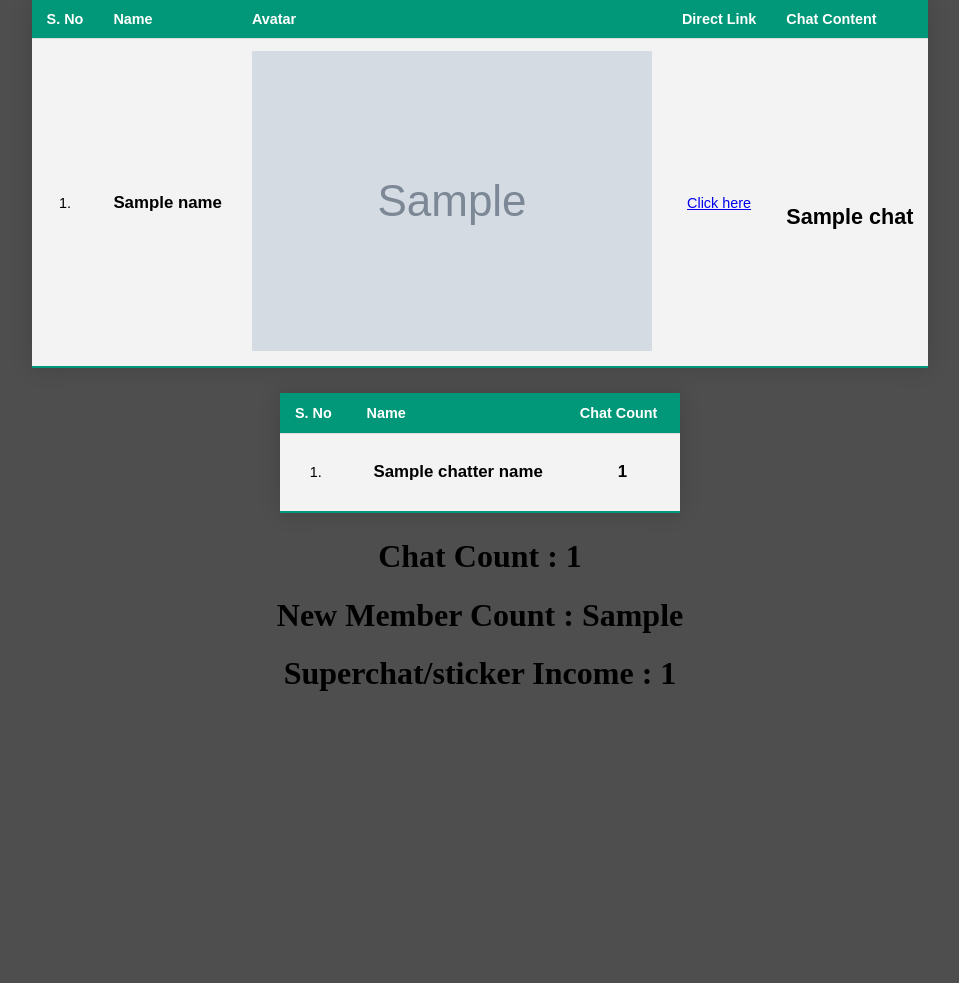
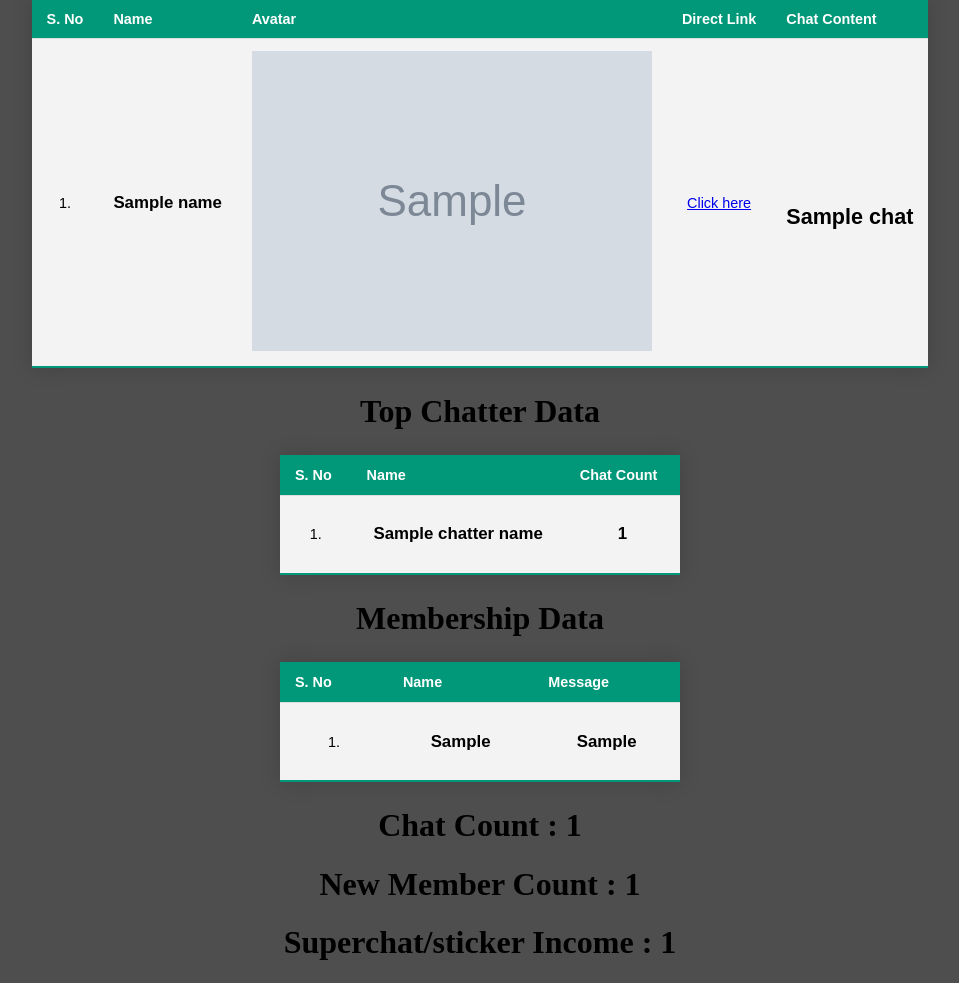
Before and after one commit to SurajBhari/clip_finder, a Flask app: template templates/index.html in a window 1280 px wide. Shown: the part 677-1660 px from the top of the page, without its empty margins (160-1119 px from the left). Before the commit the page ends 1368 px from the top, so only its background shows below. Run offline with Flask 2, Linux system fonts and the light colour scheme; the template is opened without the code that fills it: most values are stand-ins (such as "Sample title", 1, 10 or a date in 2020); grey boxes marked "Sample" are stand-in pictures.

Commit message:
show members data. if exists

```diff
--- a/main.py
+++ b/main.py
@@ -69,9 +69,10 @@ def clip_finder():
     chat_count = 0
     message_count = {}
     known_types = listdir('message_types')
-    print("known message types are" + ",\n".join(known_types))
+    print("known message types are" + "\n".join(known_types))
     income_count = 0
-    new_member = 0
+    new_members = []
+    new_members_m = []
     for message in chat:
         if message["message_type"]+".json" not in known_types:
             known_types.append(message["message_type"]+".json")
@@ -81,7 +82,12 @@ def clip_finder():
             income_count += message["money"]["amount"]
             continue
         elif message["message_type"] in ["membership_item", "sponsorships_gift_redemption_announcement"]:
-            new_member += 1
+            if message["message_type"] == "membership_item":
+                new_members.append(message["author"]["name"])
+                new_members_m.append(message["header_secondary_text"])
+            elif message["message_type"] == "sponsorships_gift_redemption_announcement":
+                new_members.append(message["author"]["name"])
+                new_members_m.append(message["message"])
             continue
         elif message["message_type"] in ["viewer_engagement_message", "ticker_paid_sticker_item", "ticker_sponsor_item", "ticker_paid_message_item", "sponsorships_gift_purchase_announcement"]:
             continue # ignore these messagestypes
@@ -127,7 +133,8 @@ def clip_finder():
         top_chatter_name=top_chatter_name,
         top_chatter_count=top_chatter_count,
         chat_count = chat_count,
-        new_member = new_member,
+        new_members = new_members,
+        new_members_m = new_members_m,
         income_count = income_count,
         result=True
     )
--- a/templates/index.html
+++ b/templates/index.html
@@ -62,6 +62,17 @@
 				visibility: hidden;
 				{% endif %}
 			}
+			.chatter-data{
+				{% if top_chatter_name|length == 0 %}
+				visibility: hidden;
+				{% endif %}
+			}
+			.membership-data{
+				{% if new_members|length == 0 %}
+				visibility: hidden;
+				{% endif %}
+			}
+
 
 		</style>
 	</head>
@@ -155,7 +166,8 @@
 			</table>
 
 
-
+			<div class="chatter-data">
+				<center><h1>Top Chatter Data</center>
 				<table border="0" class="styled-table">
 					<thead>
 						<tr>
@@ -181,8 +193,38 @@
 						</center>
 						{% endfor %}
 				</table>
+			</div>
+
+			<div class="membership-data">
+				<center><h1>Membership Data</center>
+				<table border="0" class="styled-table">
+					<thead>
+						<tr>
+							<th>S. No</th>
+							<th>Name</th>
+							<th>Message</th>
+						</tr>
+					</thead>
+					<tr>
+					{% for i in range(new_members|length) %}
+						<center>
+							<tr>
+								<td>
+									<center>{{i+1}}.</center>
+								</td>
+								<td>
+									<center><h3> {{new_members[i]}}</center>
+								</td>
+								<td>
+									<center><h3> {{new_members_m[i]}}</center>
+								</td>
+							</tr>
+						</center>
+						{% endfor %}
+				</table>
+			</div>
 			<center> <h1> Chat Count : {{chat_count}} </center>
-			<center> <h1> New Member Count : {{new_member}} </center>
+			<center> <h1> New Member Count : {{new_members|length}} </center>
 			<center> <h1> Superchat/sticker Income : {{income_count}} </center>
 		</div>
 	</body>
```
Lines whose indentation alone changed are shown as unchanged.
